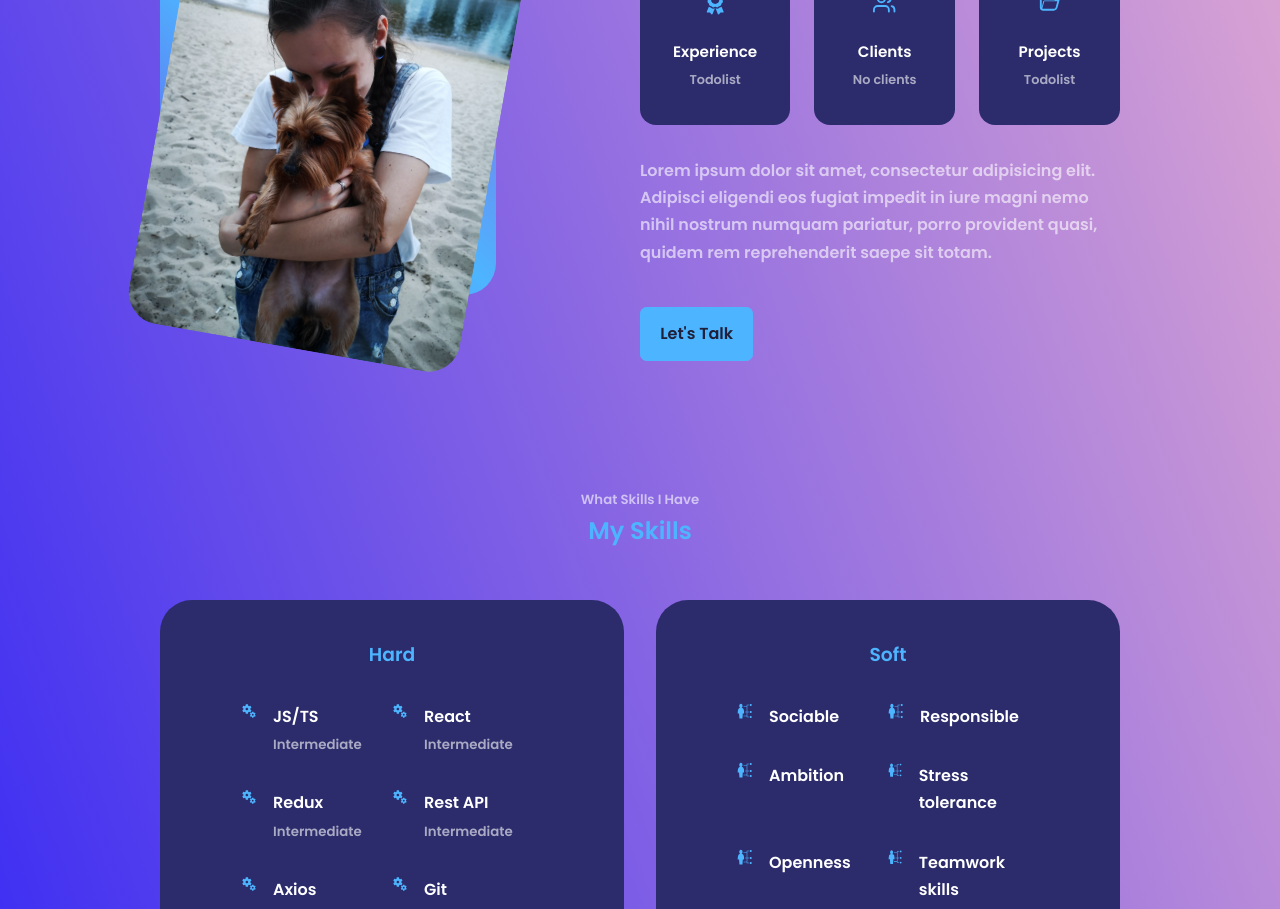
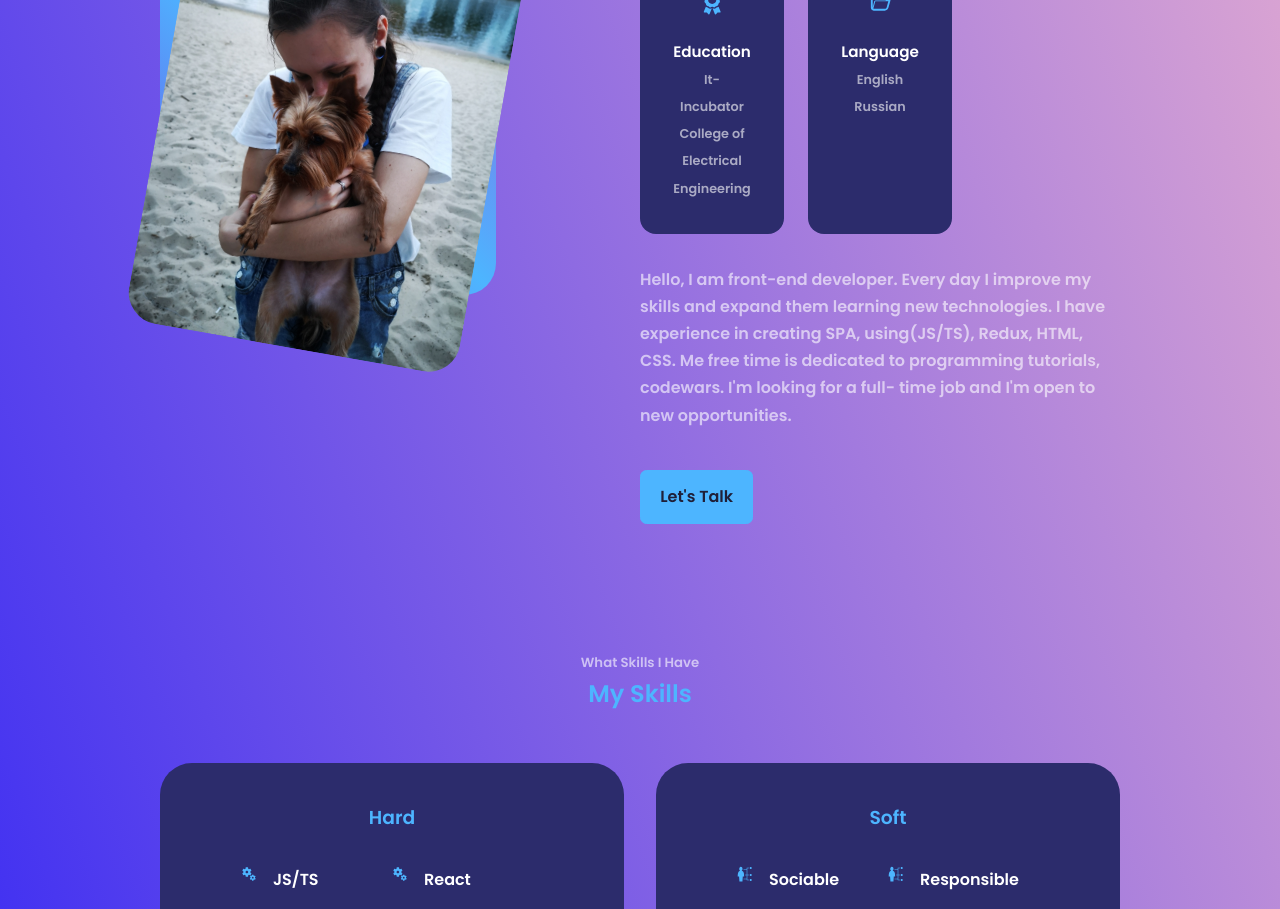
Before and after one commit to vikasatta1/Portfolio, a React (Create React App) app: page / in a window 1280 px wide. Shown: the part 1160-2069 px from the top of the page. Built offline with nearby package versions, Linux system fonts and the light colour scheme.

Commit message:
refactor

```diff
--- a/src/components/about/About.tsx
+++ b/src/components/about/About.tsx
@@ -23,26 +23,29 @@ const About = () => {
                     <div className="about__cards">
                         <article className={'about__card'}>
                             <FaAward className="about__icon"/>
-                            <h5>Experience</h5>
-                            <small>Todolist</small>
+                            <h5>Education</h5>
+                            <div><small>It-Incubator</small></div>
+                            <small>College of Electrical Engineering</small>
                         </article>
 
-                        <article className={'about__card'}>
+                       {/* <article className={'about__card'}>
                             <FiUsers className="about__icon"/>
                             <h5>Clients</h5>
                             <small>No clients</small>
-                        </article>
+                        </article>*/}
 
                         <article className={'about__card'}>
                             <TiFolderOpen className="about__icon"/>
-                            <h5>Projects</h5>
-                            <small>Todolist</small>
+                            <h5>Language</h5>
+                            <div><small>English</small></div>
+                            <small>Russian</small>
                         </article>
                     </div>
-                    <p>Lorem ipsum dolor sit amet, consectetur adipisicing elit. Adipisci eligendi eos fugiat impedit
-                        in iure magni nemo nihil nostrum numquam pariatur, porro provident quasi, quidem rem
-                        reprehenderit
-                        saepe sit totam.
+                    <p>Hello, I am front-end developer.
+                        Every day I improve my skills and expand them learning new technologies.
+                        I have experience in creating SPA, using(JS/TS), Redux, HTML, CSS.
+                        Me free time is dedicated to programming tutorials, codewars. I'm looking for a full-
+                        time job and I'm open to new opportunities.
                     </p>
 
                     <a href={'#contact'} className={'btn btn-primary'}>Let's Talk</a>
--- a/src/components/experience/Experience.tsx
+++ b/src/components/experience/Experience.tsx
@@ -15,12 +15,12 @@ const Experience = () => {
                 <div className="experience__hard">               {/*coding front*/}
                     <h3>Hard</h3>
                     <div className="experience__content">
-                        <HardSkill skill={'JS/TS'} level={'Intermediate'}/>
-                        <HardSkill skill={'React'} level={'Intermediate'}/>
-                        <HardSkill skill={'Redux'} level={'Intermediate'}/>
-                        <HardSkill skill={'Rest API'} level={'Intermediate'}/>
-                        <HardSkill skill={'Axios'} level={'Intermediate'}/>
-                        <HardSkill skill={'Git'} level={'Intermediate'}/>
+                        <HardSkill skill={'JS/TS'} />
+                        <HardSkill skill={'React'} />
+                        <HardSkill skill={'Redux'}/>
+                        <HardSkill skill={'Rest API'} />
+                        <HardSkill skill={'Axios'} />
+                        <HardSkill skill={'Git'} />
                     </div>
                 </div>
 
--- a/src/components/experience/HardSkill.tsx
+++ b/src/components/experience/HardSkill.tsx
@@ -2,7 +2,6 @@ import React from 'react';
 import {MdMiscellaneousServices} from "react-icons/md";
 type HardSkillPropsType = {
     skill:string,
-    level:string
 }
 const HardSkill = (props:HardSkillPropsType) => {
     return (
@@ -10,7 +9,7 @@ const HardSkill = (props:HardSkillPropsType) => {
             <MdMiscellaneousServices className='experience__details-icon'/>
             <div>
             <h4>{props.skill}</h4>
-            <small className='text-light'>{props.level}</small>
+           {/* <small className='text-light'>{props.level}</small>*/}
             </div>
         </article>
     );
--- a/src/components/header/CTA.tsx
+++ b/src/components/header/CTA.tsx
@@ -1,7 +1,7 @@
 import React from 'react';
 
 // @ts-ignore
-import CV from '../../assets/CV.pdf';
+import CV from '../../assets/forGomel.jpg';
 
 const CTA = () => {
     return (
--- a/src/components/header/Header.tsx
+++ b/src/components/header/Header.tsx
@@ -2,7 +2,7 @@ import React from 'react';
 import './header.css'
 import CTA from "./CTA";
 // @ts-ignore
-import ME from '../../assets/woman.png';
+import ME from '../../assets/svgreact.jpg';
 import HeaderSocials from "./HeaderSocials";
 
 const Header = () => {
```
Also changed, not shown: src/assets/forGomel.jpg (added).
